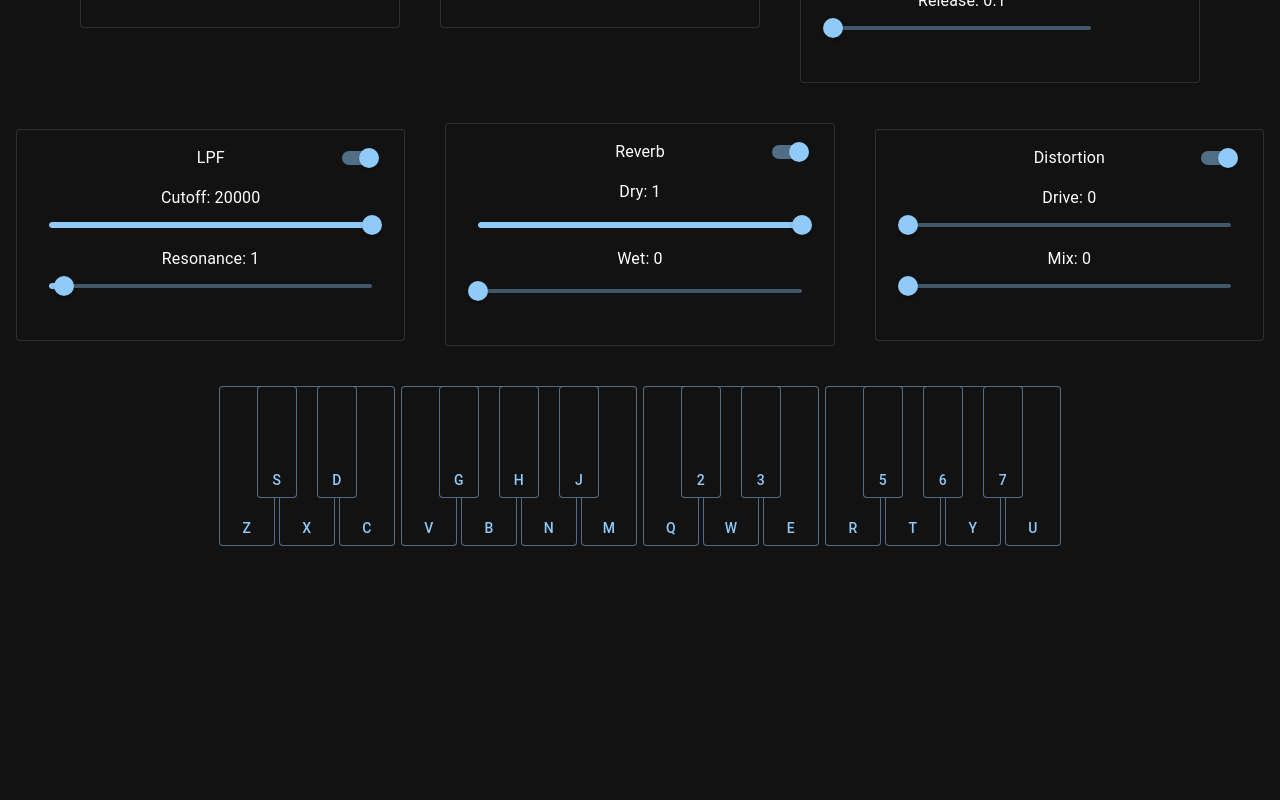
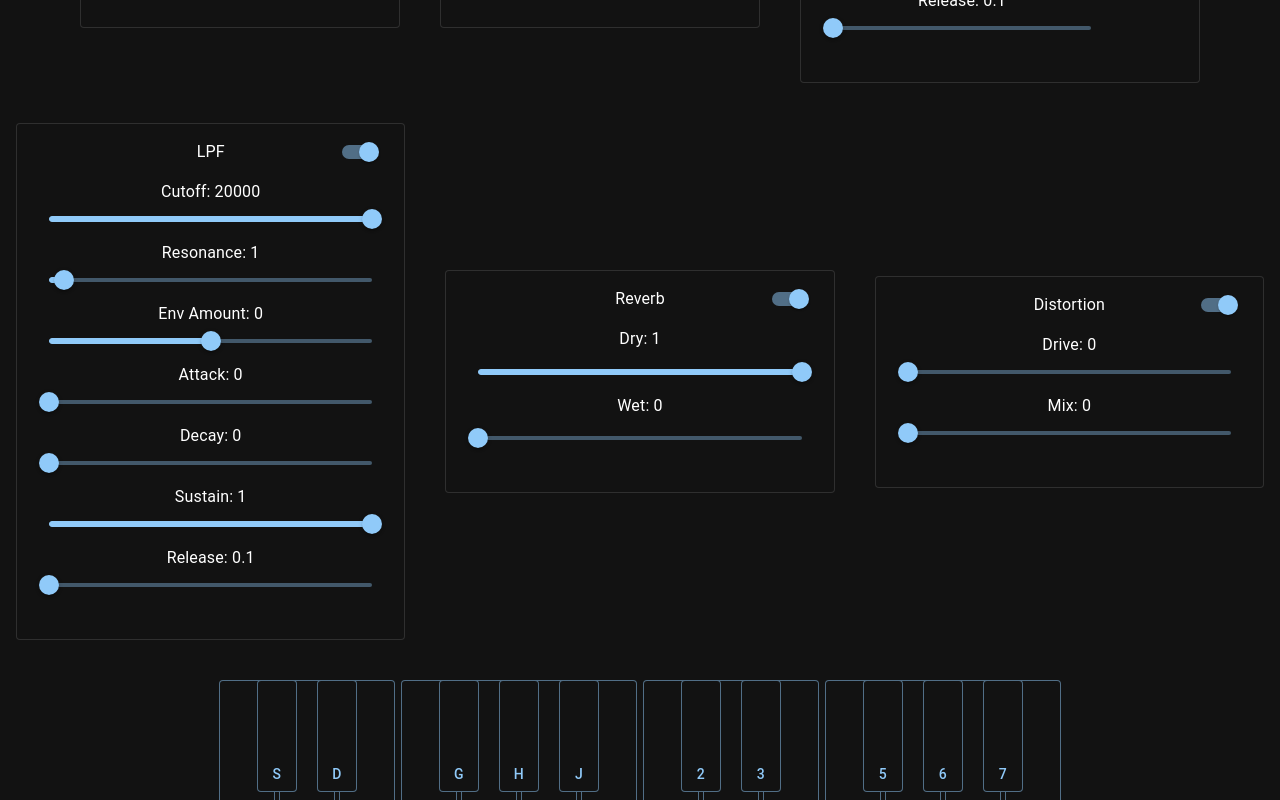
Before and after one commit to RomanObaraz/web-synth, a React (Vite) app: page / in a window 1280 px wide. Shown: the part 507-1307 px from the top of the page. Before the commit the page ends 1069 px from the top, so only its background shows below. Built offline with nearby package versions, Linux system fonts and the light colour scheme; no server answers.

Commit message:
implement LPF cutoff envelope

```diff
--- a/src/components/lowPassFilter/index.jsx
+++ b/src/components/lowPassFilter/index.jsx
@@ -1,6 +1,7 @@
 import { Slider, Typography } from "@mui/material";
 import { useEffect, useState } from "react";
 import { useSynth } from "../../hooks/useSynth";
+import { LpfEnvelope } from "./lpfEnvelope";
 
 export const LowPassFilter = () => {
     const [cutoff, setCutoff] = useState(20000);
@@ -33,6 +34,8 @@ export const LowPassFilter = () => {
                 step={0.1}
                 onChange={(e) => setResonance(e.target.value)}
             />
+
+            <LpfEnvelope />
         </div>
     );
 };
--- /dev/null
+++ b/src/components/lowPassFilter/lpfEnvelope.jsx
@@ -0,0 +1,78 @@
+import { Slider, Typography } from "@mui/material";
+import { useEffect, useState } from "react";
+import { useSynth } from "../../hooks/useSynth";
+
+export const LpfEnvelope = () => {
+    const [envAmount, setEnvAmount] = useState(0);
+    const [attack, setAttack] = useState(0);
+    const [decay, setDecay] = useState(0);
+    const [sustain, setSustain] = useState(1);
+    const [release, setRelease] = useState(0.1);
+
+    const { synth } = useSynth();
+
+    useEffect(() => {
+        synth.lpf.setEnvAmount(envAmount);
+    }, [synth, envAmount]);
+
+    useEffect(() => {
+        synth.lpf.setADSR({ attack });
+    }, [synth, attack]);
+
+    useEffect(() => {
+        synth.lpf.setADSR({ decay });
+    }, [synth, decay]);
+
+    useEffect(() => {
+        synth.lpf.setADSR({ sustain });
+    }, [synth, sustain]);
+
+    useEffect(() => {
+        synth.lpf.setADSR({ release });
+    }, [synth, release]);
+
+    return (
+        <>
+            <Typography>Env Amount: {envAmount}</Typography>
+            <Slider
+                value={envAmount}
+                min={-2000}
+                max={2000}
+                step={10}
+                onChange={(e) => setEnvAmount(e.target.value)}
+            />
+            <Typography>Attack: {attack}</Typography>
+            <Slider
+                value={attack}
+                min={0}
+                max={10}
+                step={0.1}
+                onChange={(e) => setAttack(e.target.value)}
+            />
+            <Typography>Decay: {decay}</Typography>
+            <Slider
+                value={decay}
+                min={0}
+                max={10}
+                step={0.1}
+                onChange={(e) => setDecay(e.target.value)}
+            />
+            <Typography>Sustain: {sustain}</Typography>
+            <Slider
+                value={sustain}
+                min={0}
+                max={1}
+                step={0.01}
+                onChange={(e) => setSustain(e.target.value)}
+            />
+            <Typography>Release: {release}</Typography>
+            <Slider
+                value={release}
+                min={0.1}
+                max={10}
+                step={0.1}
+                onChange={(e) => setRelease(e.target.value)}
+            />
+        </>
+    );
+};
--- a/src/synth/SynthEngine.js
+++ b/src/synth/SynthEngine.js
@@ -63,6 +63,7 @@ export class SynthEngine {
             this.audioCtx,
             frequency,
             this.oscillators,
+            this.lpf,
             this.envelopeADSR,
             this.lpf.input
         );
--- a/src/synth/Voice.js
+++ b/src/synth/Voice.js
@@ -2,7 +2,7 @@ import { Envelope } from "./Envelope";
 import { setSmoothLevel } from "./utils";
 
 export class Voice {
-    constructor(audioCtx, frequency, oscillators, envelopeADSR, destination) {
+    constructor(audioCtx, frequency, oscillators, lpf, envelopeADSR, destination) {
         this.audioCtx = audioCtx;
         this.frequency = frequency;
 
@@ -16,6 +16,8 @@ export class Voice {
             osc.gain.connect(this.voiceGain);
             return osc;
         });
+
+        this.lpf = lpf;
 
         // envelope
         this.envelope = new Envelope(audioCtx, envelopeADSR);
@@ -36,10 +38,12 @@ export class Voice {
 
     triggerAttack(isRetrigger = false) {
         this.envelope.triggerAttack(isRetrigger);
+        this.lpf.triggerAttack();
     }
 
     triggerRelease() {
         this.envelope.triggerRelease();
+        this.lpf.triggerRelease();
     }
 
     stop() {
--- a/src/synth/modules/LPFModule.js
+++ b/src/synth/modules/LPFModule.js
@@ -1,22 +1,61 @@
+import { Envelope } from "../Envelope";
 import { BaseModule } from "./BaseModule";
 
 export class LPFModule extends BaseModule {
     initModule() {
         this.filter = this.audioCtx.createBiquadFilter();
         this.filter.type = "lowpass";
+
+        this.baseCutoff = this.audioCtx.createConstantSource();
         this.setCutoff(20000);
         this.setResonance(1);
+        this.baseCutoff.start();
+
+        this.envelopeSignal = this.audioCtx.createConstantSource();
+        this.envelopeSignal.offset.value = 1;
+        this.envelopeSignal.start();
+
+        this.envelopeOut = this.audioCtx.createGain(); // controlled by Envelope
+        this.envAmount = this.audioCtx.createGain(); // controlled by UI
+
+        this.envelope = new Envelope(this.audioCtx, {
+            attack: 0,
+            decay: 0,
+            sustain: 1,
+            release: 0,
+        });
+        this.envelope.attachParameter(this.envelopeOut.gain);
     }
 
     route() {
+        this.envelopeSignal.connect(this.envelopeOut);
+        this.envelopeOut.connect(this.envAmount);
+        this.envAmount.connect(this.filter.frequency);
+        this.baseCutoff.connect(this.filter.frequency);
         this.input.connect(this.filter).connect(this.output);
     }
 
+    triggerAttack() {
+        this.envelope.triggerAttack();
+    }
+
+    triggerRelease() {
+        this.envelope.triggerRelease();
+    }
+
     setCutoff(frequency) {
-        this.filter.frequency.setValueAtTime(frequency, this.audioCtx.currentTime);
+        this.baseCutoff.offset.setValueAtTime(frequency, this.audioCtx.currentTime);
     }
 
     setResonance(resonance) {
         this.filter.Q.setValueAtTime(resonance, this.audioCtx.currentTime);
     }
+
+    setEnvAmount(envAmount) {
+        this.envAmount.gain.setValueAtTime(envAmount, this.audioCtx.currentTime);
+    }
+
+    setADSR(adsr) {
+        this.envelope.setADSR(adsr);
+    }
 }
```
